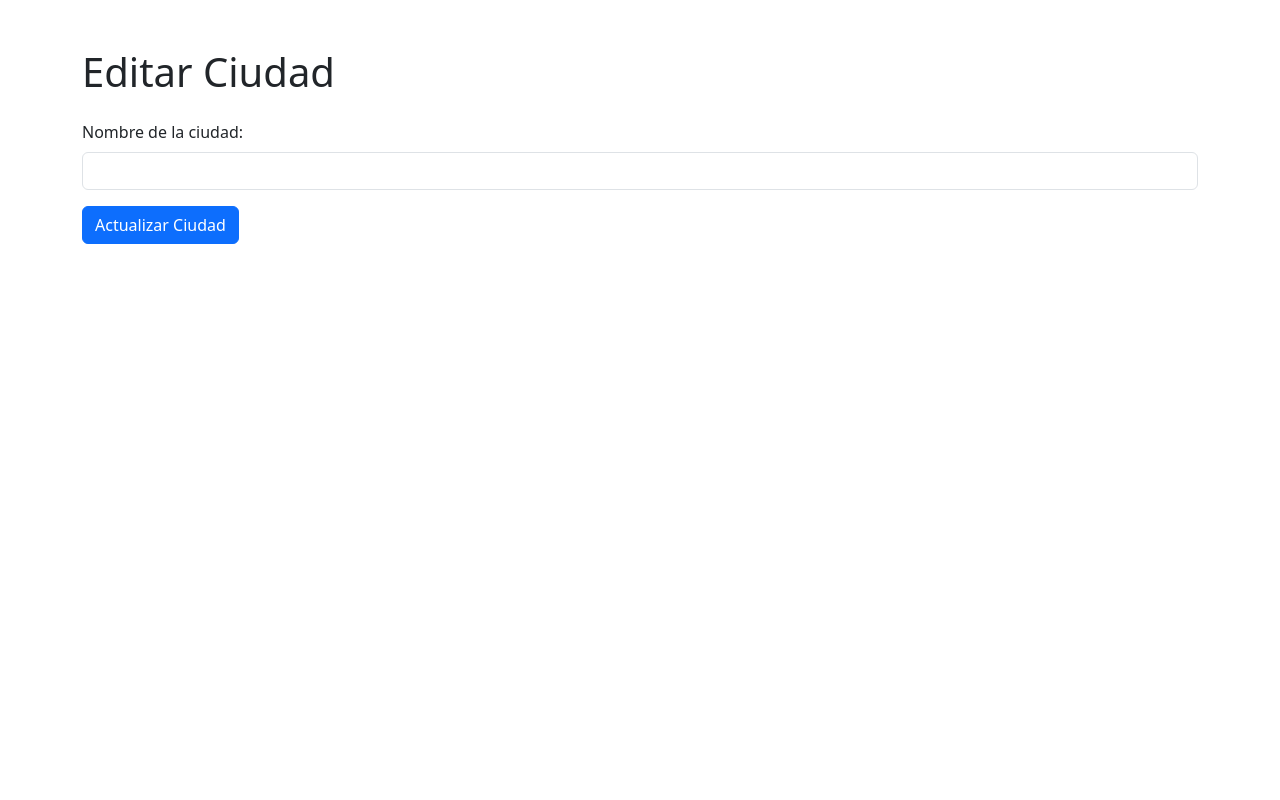
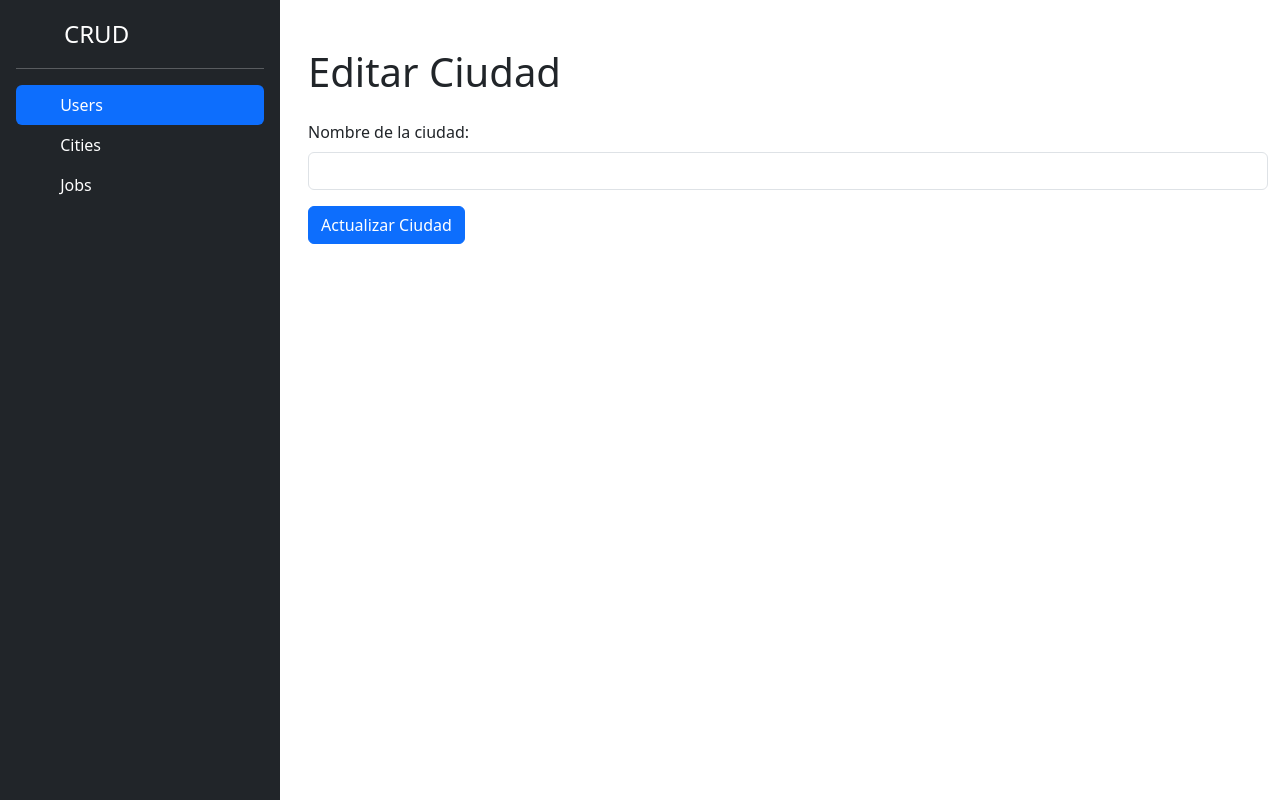
Before and after one commit to FelipeMogollon1/php-mvc-crud, a PHP site: page /edit.php in a window 1280 px wide. Run offline with PHP 8.4, Linux system fonts and the light colour scheme; data that the repository does not hold is empty.

Commit message:
fix: update views for cities

```diff
--- a/views/Cities/edit.php
+++ b/views/Cities/edit.php
@@ -7,9 +7,14 @@
     <link href="https://cdn.jsdelivr.net/npm/bootstrap@5.3.3/dist/css/bootstrap.min.css" rel="stylesheet">
 </head>
 <body>
-<div class="container mt-5">
+<div class="d-flex">
+    <!-- Incluir el sidebar -->
+    <?php include __DIR__ . '/../partials/sidebar.php'; ?>
+
+    <!-- Contenido principal -->
+    <div class="container mt-5 ms-3" style="flex-grow: 1;">
         <h1 class="mb-4">Editar Ciudad</h1>
-    <form action="/cities/<?php echo $city->id; ?>/update" method="POST">
+        <form action="/Proyect_PHP_CRUD/public/cities/<?php echo $city->id; ?>/update" method="POST">
             <div class="mb-3">
                 <label for="name" class="form-label">Nombre de la ciudad:</label>
                 <input type="text" id="name" name="name" class="form-control" value="<?php echo $city->name; ?>" required>
@@ -17,5 +22,6 @@
             <button type="submit" class="btn btn-primary">Actualizar Ciudad</button>
         </form>
     </div>
+</div>
 </body>
 </html>
--- a/views/users/create.php
+++ b/views/users/create.php
@@ -48,7 +48,6 @@
                 <button type="submit" class="btn btn-primary w-100">Crear Usuario</button>
             </form>
 
-            <!-- Botón Volver al listado -->
             <a href="/Proyect_PHP_CRUD/public/" class="btn btn-secondary w-100 mt-3">Volver al listado</a>
         </div>
     </div>
```
Also changed, not shown: views/Cities/create.php (+8 -2 lines), views/Cities/show.php (+9 -5 lines). Lines whose indentation alone changed are shown as unchanged.
